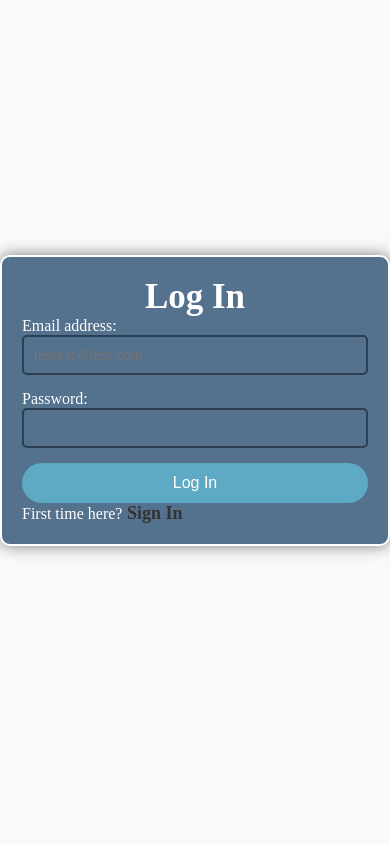
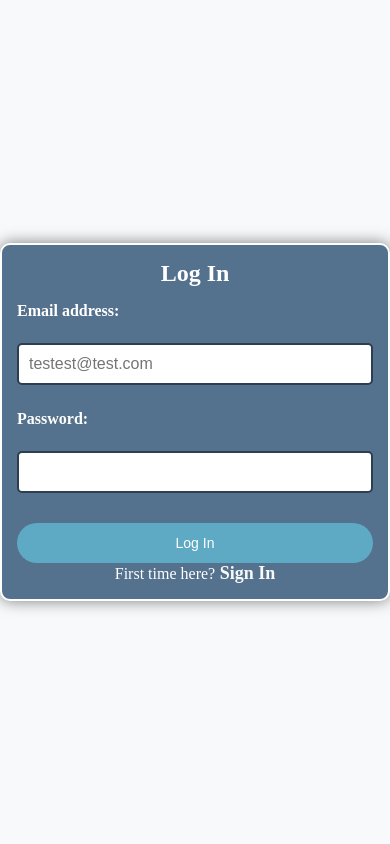
Before and after one commit to eldasahitii/Airbnb, a PHP site: page /LogIn.php in a window 390 px wide. Run offline with PHP 8.4, Linux system fonts and the light colour scheme.

Commit message:
LogIn.php responsive and little edits

```diff
--- a/AboutUs.php
+++ b/AboutUs.php
@@ -24,7 +24,7 @@ $result->execute();
                 <img src="./images/image.png" alt="logo">
         </div>
             <nav class="nav-links">
-                <a href="#home">Home</a>
+                <a href="Home.php">Home</a>
                 <a href="AboutUs.php">About Us</a>
                 <a href="Apartments.php">Apartments</a>
                 <a href="ContactUs.php">Contact Us</a>
--- a/Booking.php
+++ b/Booking.php
@@ -14,7 +14,7 @@
                 <img src="./images/image.png" alt="logo">
         </div>
             <nav class="nav-links">
-                <a href="#home">Home</a>
+                <a href="Home.php">Home</a>
                 <a href="AboutUs.php">About Us</a>
                 <a href="Apartments.php">Apartments</a>
                 <a href="ContactUs.php">Contact Us</a>
--- a/Home.php
+++ b/Home.php
@@ -93,7 +93,7 @@ document.addEventListener("DOMContentLoaded", function() {
     }
 
     document.getElementById("nextSlide").addEventListener("click", slideImg);
-    setInterval(slideImg, 3000);
+  ;
 });
     </script>
     <div class="slideshow">
--- a/LogIn.php
+++ b/LogIn.php
@@ -45,7 +45,7 @@ if ($_SERVER['REQUEST_METHOD'] == 'POST') {
     <link rel="stylesheet" href="style.css">
 </head>
 <body>
-    <div class="login-page">
+    <div class="login-container">
 
             <form class="login-form" id="login-form" method="POST">
                 <h1>Log In</h1>
--- a/style.css
+++ b/style.css
@@ -139,7 +139,7 @@ border-radius: 10px;
     max-width: 35%;
     border-radius: 10px;
 }
-.slideshow button {
+ .slideshow button {
     padding: 10px 15px;
     background-color: #e1c58c;
     color: white;
@@ -319,46 +319,80 @@ border-radius: 10px;
         font-size: 12px;
     }
 }
-.login-page{
+.login-container{
     align-items: center;
     justify-content: center;
     display: flex;
-    min-height: 800px;
+    width: 100%;
+    height: 100vh;
 }
 .login-form{
-    width:420px;
+    width:100%;
+    max-width: 400px;
     background-color: #54718d;
     color: #fff;
+    padding: 20px;
     border: 2px solid;
+    border-radius: 10px;
+    text-align: center;
 }
 .login-form h1{
     font-size: 35px;
-    text-align: center;
+    margin-bottom: 15px;
+}
+.login-form label {
+    display: block;
+    text-align: left;
+    font-weight: bold;
+    margin: 10px 0 5px;
 }
 .login-form input{
-    background-color: transparent;
+    width: 100%;
+    padding: 10px;
     border: 2px solid #2c3e50;
+    border-radius: 5px;
+    background-color: #fff;
+    color: #333;
+    font-size: 16px;
 }
 #btn-login{
     width: 100%;
-   height: 40px;
+   height: 45px;
    background-color:#5eaac4;
    border: none;
    border-radius: 25px;
    cursor: pointer;
    font-size: 16px;
    color: #fff;
+   margin-top: 15px;
 }
 .login-form a{
     text-decoration: none;
-    color: #333;
+    color: #f8f8f8;
     font-weight: bold;
     font-size: 18px;
+}
+.login-form a:hover {
+    color: #cf7a71;
+}
+@media screen and (max-width: 500px) {
+    .login-form {
+        padding: 15px;
+    }
+
+    .login-form h1 {
+        font-size: 24px;
+    }
+
+    #btn-login {
+        height: 40px;
+        font-size: 14px;
+    }
 }
 .login-btn a{
    color: #fff;
    border: none;
-}
+ }
 #slide-content{
     display: flex;
     margin: 0 auto;
@@ -434,13 +468,14 @@ width: 100%;
     }
 }
 .contact-container{
+    background: url('./images/contactusbackground1.jpg') no-repeat center;
+    background-size: cover;
     display: flex;
     justify-content: space-between;
     width: 100%;
     margin: 0 auto;
     height: auto;
     padding: 30px;
-    background: #222;
 }
 .contact-left,
 .contact-right{
@@ -449,8 +484,6 @@ width: 100%;
     box-sizing: border-box;
 }
 .contact-left{
-    background: url('./images/contactusbackground1.jpg') no-repeat center;
-    background-size: cover;
     color: #fff;
     height: 100vh;
 }
```
Also changed, not shown: Apartments.php (+1 -9 lines), ContactUs.php (+2 -6 lines).
